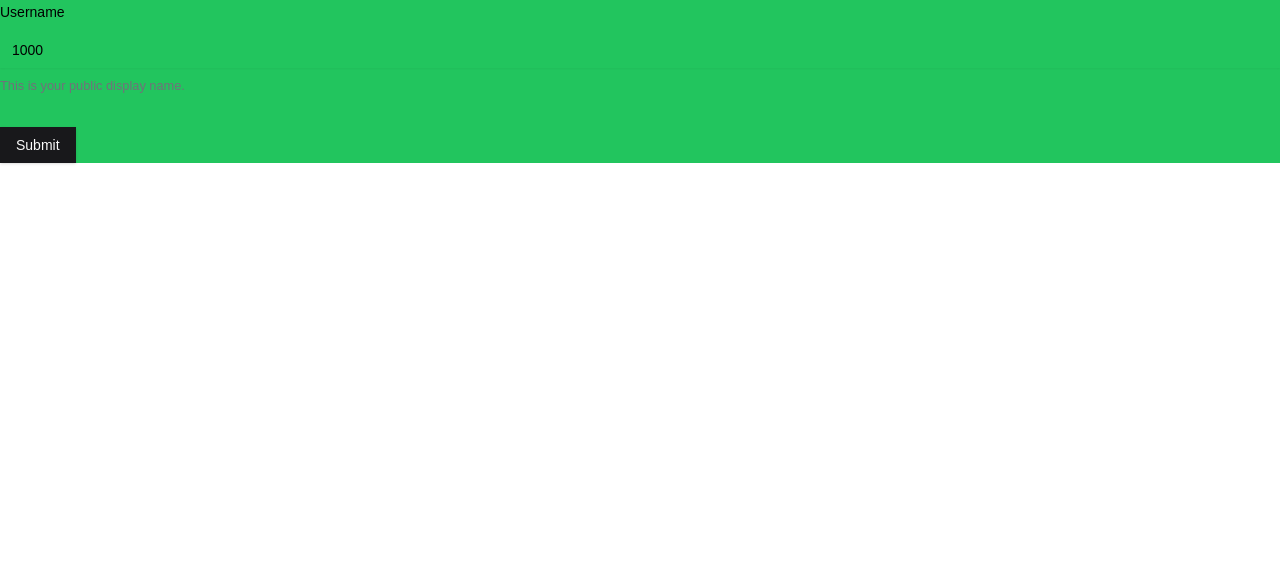
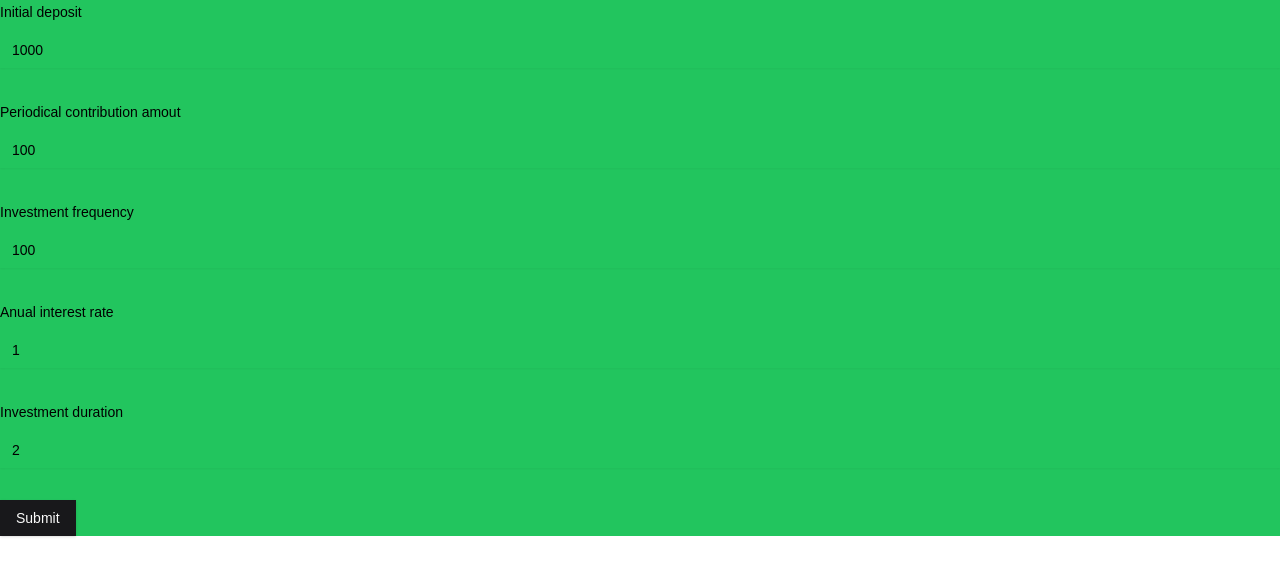
Before and after one commit to Jeanpefe/compound-interest-calculator, a React (Vite) app: page / in a window 1280 px wide. Shown: the top 576 px of the page. Built offline with nearby package versions, Linux system fonts and the light colour scheme.

Commit message:
feat: basic form fields

```diff
--- a/src/App.tsx
+++ b/src/App.tsx
@@ -15,9 +15,9 @@ import {
 import { Input } from "@/components/ui/input"
 
 const formSchema = z.object({
-  initialBalance: z.number(),
-  periodicalDepositQuantity: z.number(),
-  periodicalDepositTime: z.number(),
+  initialDeposit: z.number(),
+  periodicalContributionAmout: z.number(),
+  investmentFrequency: z.number(),
   anualInterestRate: z.number(),
   duration: z.number()
 })
@@ -29,9 +29,9 @@ function App() {
   const form = useForm<FormData>({
     resolver: zodResolver(formSchema),
     defaultValues: {
-      initialBalance: 1000,
-      periodicalDepositQuantity: 100,
-      periodicalDepositTime: 100,
+      initialDeposit: 1000,
+      periodicalContributionAmout: 100,
+      investmentFrequency: 100,
       anualInterestRate: 1.000,
       duration: 2
     },
@@ -47,16 +47,65 @@ function App() {
         <form onSubmit={form.handleSubmit(onSubmit)} className="space-y-8">
           <FormField
             control={form.control}
-            name="initialBalance"
+            name="initialDeposit"
             render={({ field }) => (
               <FormItem>
-                <FormLabel>Username</FormLabel>
+                <FormLabel>Initial deposit</FormLabel>
                 <FormControl>
                   <Input placeholder="shadcn" {...field} />
                 </FormControl>
-                <FormDescription>
-                  This is your public display name.
-                </FormDescription>
+                <FormMessage />
+              </FormItem>
+            )}
+          />
+          <FormField
+            control={form.control}
+            name="periodicalContributionAmout"
+            render={({ field }) => (
+              <FormItem>
+                <FormLabel>Periodical contribution amout</FormLabel>
+                <FormControl>
+                  <Input placeholder="shadcn" {...field} />
+                </FormControl>
+                <FormMessage />
+              </FormItem>
+            )}
+          />
+          <FormField
+            control={form.control}
+            name="investmentFrequency"
+            render={({ field }) => (
+              <FormItem>
+                <FormLabel>Investment frequency</FormLabel>
+                <FormControl>
+                  <Input placeholder="shadcn" {...field} />
+                </FormControl>
+                <FormMessage />
+              </FormItem>
+            )}
+          />
+          <FormField
+            control={form.control}
+            name="anualInterestRate"
+            render={({ field }) => (
+              <FormItem>
+                <FormLabel>Anual interest rate</FormLabel>
+                <FormControl>
+                  <Input placeholder="shadcn" {...field} />
+                </FormControl>
+                <FormMessage />
+              </FormItem>
+            )}
+          />
+          <FormField
+            control={form.control}
+            name="duration"
+            render={({ field }) => (
+              <FormItem>
+                <FormLabel>Investment duration</FormLabel>
+                <FormControl>
+                  <Input placeholder="shadcn" {...field} />
+                </FormControl>
                 <FormMessage />
               </FormItem>
             )}
```
